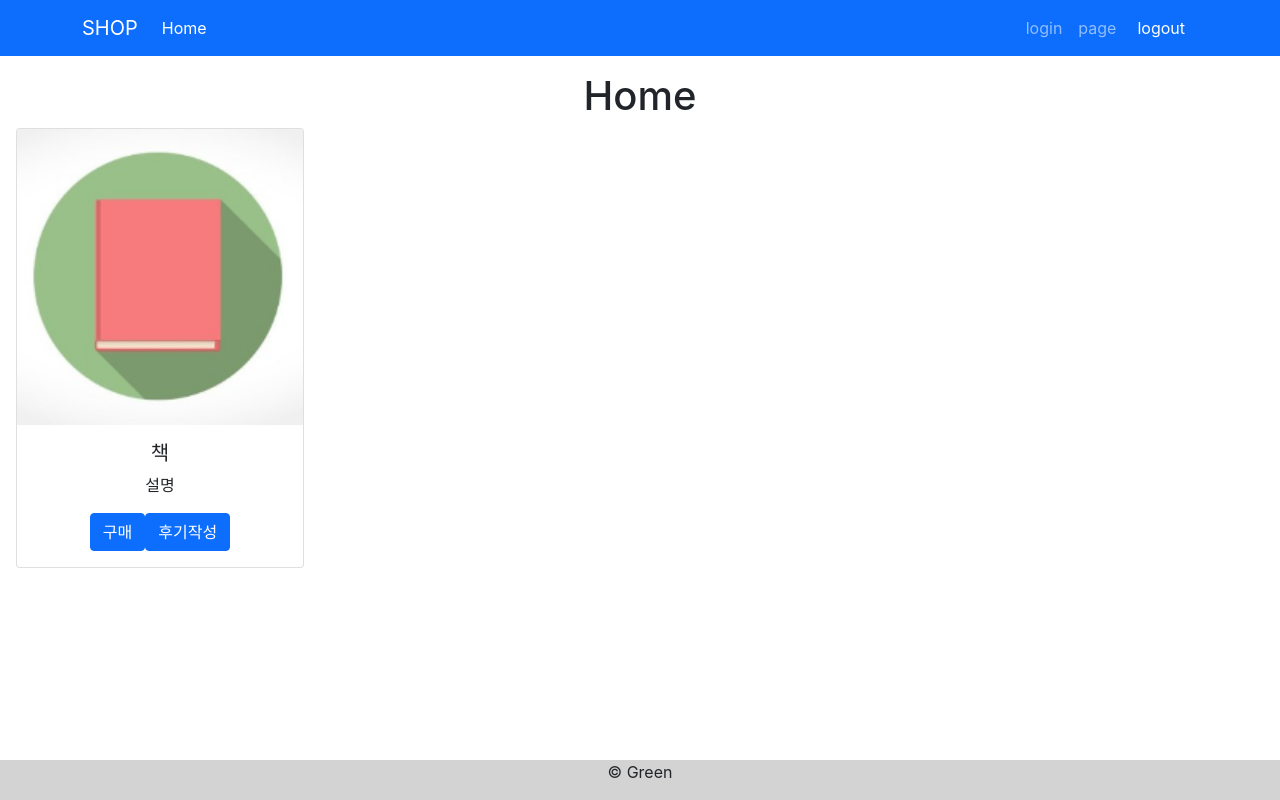
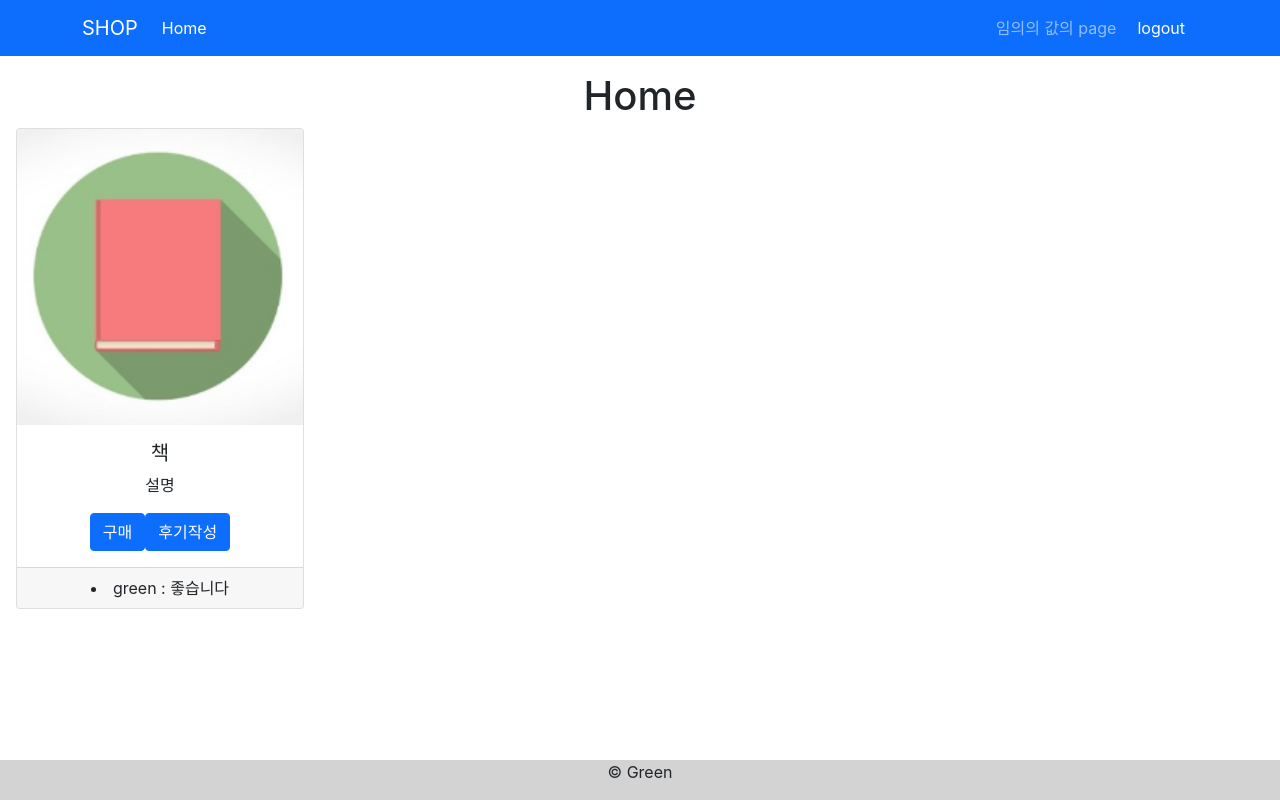
Before and after one commit to hj-Seong/react-project, a React (Create React App) app: page / in a window 1280 px wide. Built offline with nearby package versions, Linux system fonts and the light colour scheme.

Commit message:
react-project-4 ContextAPI를 이용한 화면구현2

```diff
--- a/src/components/CommentWriteform.jsx
+++ b/src/components/CommentWriteform.jsx
@@ -1,11 +1,35 @@
-import { useState } from "react";
+import { useState, useContext } from "react";
 import { Button, Modal, Form, FloatingLabel } from "react-bootstrap";
+import DataContext from "../context/DataContext";
 
 const CommentWriteform = () => {
+  const data = useContext(DataContext);
   const [show, setShow] = useState(false);
+  const [text, setText] = useState("");
 
   const handleClose = () => setShow(false);
   const handleShow = () => setShow(true);
+
+  // input 값을 가져오는 이벤트 함수
+  const onChange = (e) => {
+    setText(e.target.value);
+  };
+
+  // 버튼을 눌렀을때 값을 넣어주는 함수
+  const addComment = () => {
+    const nextComment = {
+      id: data.state.id,
+      user: data.state.user,
+      text: text,
+      product: null, //props 값으로 받아와서 넣기
+      img: null, // 기능 확인후 넣기
+    };
+    data.action.setComments([...data.state.comments, nextComment]);
+    data.action.setId(data.state.id + 1);
+
+    // 모달창 종료
+    setShow(false);
+  };
 
   return (
     <>
@@ -20,7 +44,7 @@ const CommentWriteform = () => {
         <Modal.Body>
           {/** 코멘트 적는 란 */}
           <FloatingLabel controlId="floatingTextarea2" label="Comments">
-            <Form.Control as="textarea" placeholder="Leave a comment here" style={{ height: "100px" }} />
+            <Form.Control onChange={onChange} as="textarea" placeholder="Leave a comment here" style={{ height: "100px" }} />
           </FloatingLabel>
           {/** 파일 가져오는 태그 */}
           <Form.Group controlId="formFile" className="mb-3">
@@ -32,7 +56,7 @@ const CommentWriteform = () => {
           <Button variant="secondary" onClick={handleClose}>
             취소
           </Button>
-          <Button variant="primary" onClick={handleClose}>
+          <Button variant="primary" onClick={addComment}>
             작성
           </Button>
         </Modal.Footer>
--- a/src/components/ProductionDisplay.jsx
+++ b/src/components/ProductionDisplay.jsx
@@ -1,17 +1,32 @@
+import { useContext } from "react";
 import { Card, Button } from "react-bootstrap";
+import DataContext from "../context/DataContext";
 import CommentWriteform from "./CommentWriteform";
 
-const ProductionDisplay = () => {
+const ProductionDisplay = ({ product }) => {
+  const data = useContext(DataContext);
   return (
     <Card style={{ width: "18rem" }}>
-      <Card.Img variant="top" src={require(`../img/1.png`)} />
+      <Card.Img variant="top" src={require(`../img/${product.img}`)} />
       <Card.Body>
-        <Card.Title>책</Card.Title>
-        <Card.Text>설명</Card.Text>
+        <Card.Title>{product.name}</Card.Title>
+        <Card.Text>{product.text}</Card.Text>
         <Button variant="primary">구매</Button>
         {/** 카드 안에 사용할 모달컴포넌트 */}
         <CommentWriteform />
       </Card.Body>
+      <Card.Footer>
+        {
+          // data.state.comments의 값을 바로 쓰지말고 product값과 name 값을 비교해서 사용
+          // 값을 정리해서 쓸때는 Home 화면에서 값을 정리해서 prop 값으로 들고와서 사용
+          // 아래는 product 값 상관없이 전체 값 들고 옴
+          data.state.comments.map((comment) => (
+            <li key={comment.id}>
+              {comment.user} : {comment.text}
+            </li>
+          ))
+        }
+      </Card.Footer>
     </Card>
   );
 };
--- a/src/context/DataContext.jsx
+++ b/src/context/DataContext.jsx
@@ -1,4 +1,6 @@
 // Context API를 이용해서 데이터 공용으로 사용하기
+// Context API에 관한 공식 홈페이지 내용 확인하기
+
 import { createContext, useState } from "react";
 
 // 내보낸 DataContext를 통해 value값을 넣어줘서 사용
--- a/src/page/Home.jsx
+++ b/src/page/Home.jsx
@@ -1,11 +1,14 @@
 import ProductionDisplay from "../components/ProductionDisplay";
+import { useContext } from "react";
+import DataContext from "../context/DataContext";
 
 const Home = () => {
+  const data = useContext(DataContext);
   return (
     <div>
       <h1>Home</h1>
       {/** 카드 컴포넌트 - ProductionDisplay */}
-      <ProductionDisplay />
+      <ProductionDisplay product={data.state.product} />
       {/** 카드 컴포넌트 안에 모달컴포넌트 - CommentWriteform */}
     </div>
   );
--- a/src/page/Layout.jsx
+++ b/src/page/Layout.jsx
@@ -1,10 +1,12 @@
 import { useContext } from "react";
 import DataContext from "../context/DataContext";
 import { Navbar, Nav, Container, Button } from "react-bootstrap";
-import { NavLink, Outlet } from "react-router-dom";
+import { NavLink, Outlet, useNavigate } from "react-router-dom";
 
 const Layout = () => {
   const data = useContext(DataContext);
+
+  const navigate = useNavigate();
 
   return (
     <div>
@@ -16,19 +18,32 @@ const Layout = () => {
               Home
             </NavLink>
           </Nav>
-          {/** 로그아웃일때 보이는 화면 */}
-          <Nav>
-            <NavLink className="nav-link" to="/loginform">
-              login
-            </NavLink>
-          </Nav>
-          {/** 로그인일때 보이는 화면 */}
-          <Nav>
-            <NavLink className="nav-link" to="/mypage">
-              page
-            </NavLink>
-            <Button>logout</Button>
-          </Nav>
+          {
+            // JSX 문법 사용
+            data.state.user ? (
+              /** 로그인일때 보이는 화면 */
+              <Nav>
+                <NavLink className="nav-link" to="/mypage">
+                  {data.state.user}의 page
+                </NavLink>
+                <Button
+                  onClick={() => {
+                    data.action.setUser(null);
+                    navigate("/");
+                  }}
+                >
+                  logout
+                </Button>
+              </Nav>
+            ) : (
+              /** 로그아웃일때 보이는 화면 */
+              <Nav>
+                <NavLink className="nav-link" to="/loginform">
+                  login
+                </NavLink>
+              </Nav>
+            )
+          }
         </Container>
       </Navbar>
 
```
